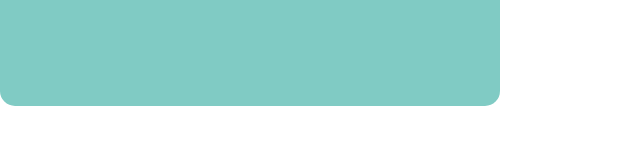
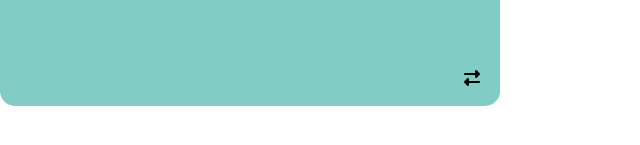
Before and after one commit to dmjusto/rememblerWeb, a React (Create React App) app: page / in a window 1280 px wide. Shown: the part 275-420 px from the top of the page, without its empty margins (0-640 px from the left). Built offline with nearby package versions, Linux system fonts and the light colour scheme.

Commit message:
add fontawesome link and flip icon to card component

```diff
--- a/public/index.html
+++ b/public/index.html
@@ -28,6 +28,8 @@
     <link href="https://fonts.googleapis.com/css2?family=Roboto:ital,wght@0,400;0,700;1,400&family=Yellowtail&display=swap" rel="stylesheet">
     <title>React App</title>
 
+    <script src="https://kit.fontawesome.com/a2c70a8f6f.js" crossorigin="anonymous"></script>
+
 
   </head>
   <body>
--- a/src/card.css
+++ b/src/card.css
@@ -7,6 +7,17 @@
     justify-content: center;
     align-items: center;
     position: relative;
+}
+
+.card i{
+    position: absolute;
+    bottom: 0;
+    right: 0;
+    padding: 0 20px 20px 0;
+}
+
+.card i:hover{
+    cursor: pointer;
 }
 
 .cardHeader{
--- a/src/card.jsx
+++ b/src/card.jsx
@@ -24,6 +24,7 @@ export default class card extends Component {
                     <span className='headerText parentFolder'>{this.props.parentFolder} {" > "}</span>
                     <span className='headerText parentDeck'><em>{this.props.parentDeck}</em></span>
                 </div>
+                <i class="fas fa-exchange-alt"></i>
             </div>
         )
     }
```
